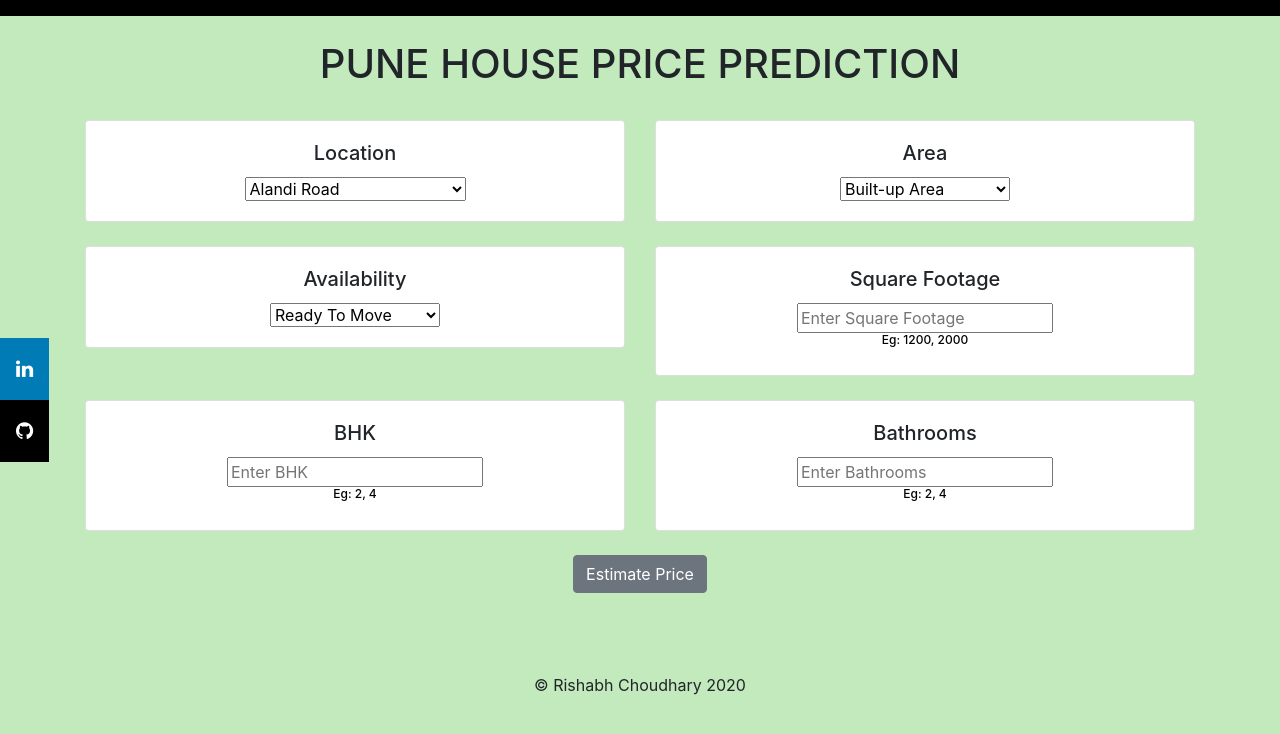
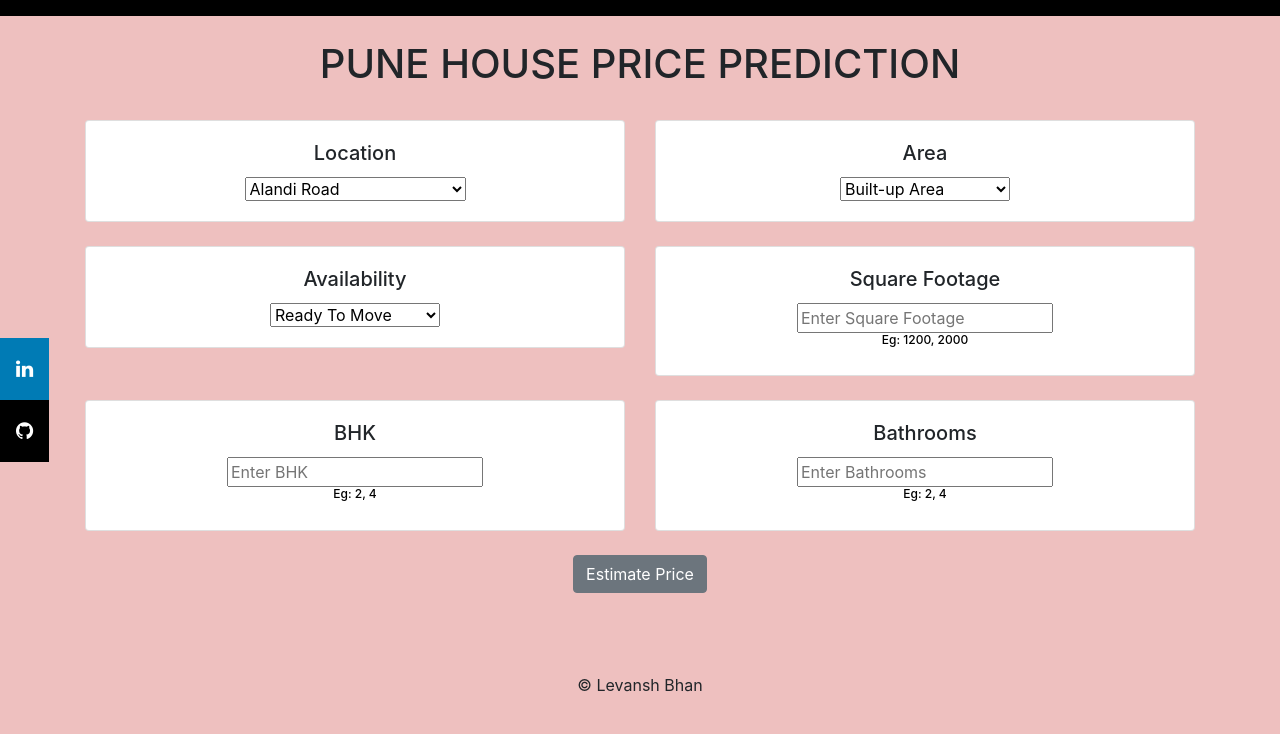
Before and after one commit to LevanshBhan/Pune_House_Price_Prediction, a Flask app: page / in a window 1280 px wide. Shown: the top 734 px of the page. Run offline with Flask 2, Linux system fonts and the light colour scheme; parts of the project's set-up code (start-up, migrations or seed data) failed here and were passed over; some libraries are stand-ins or nearby versions.

Commit message:
new changes

```diff
--- a/templates/home.html
+++ b/templates/home.html
@@ -69,7 +69,7 @@
         <!-- css -->
         <style>
             body {
-                background-color:  #C2EABD;
+                background-color:  #eec0bf;
                 text-align: center;
             }
 
@@ -78,7 +78,7 @@
             }
 
             a {
-                color: #f7ff08;
+                color: #f82500;
                 text-align: center;
             }
 
@@ -212,6 +212,6 @@
             </form>
             <h3>{{ prediction_text }}</h3><br><br>
         </center>
-        <p>© Rishabh Choudhary 2020</p>
+        <p>© Levansh Bhan</p>
     </body>
 </html>
```
Also changed, not shown: 1 other file.
